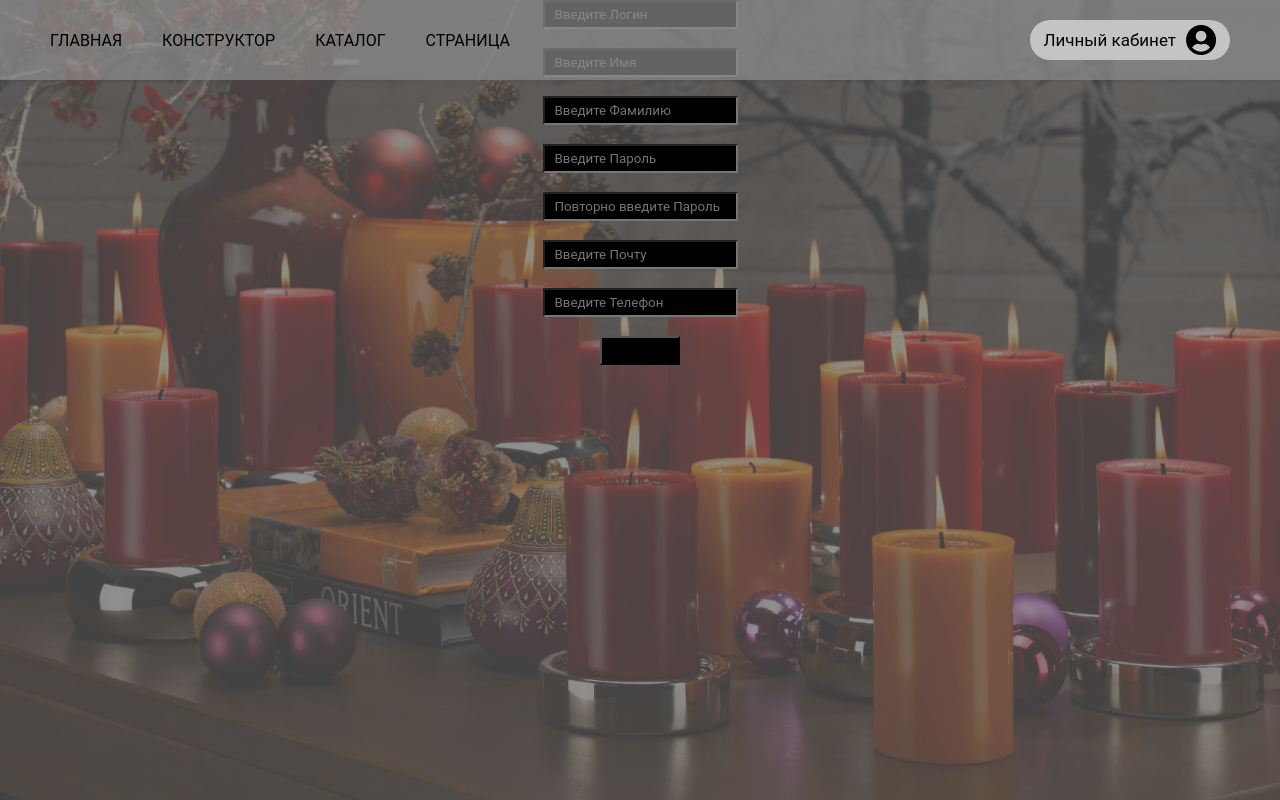
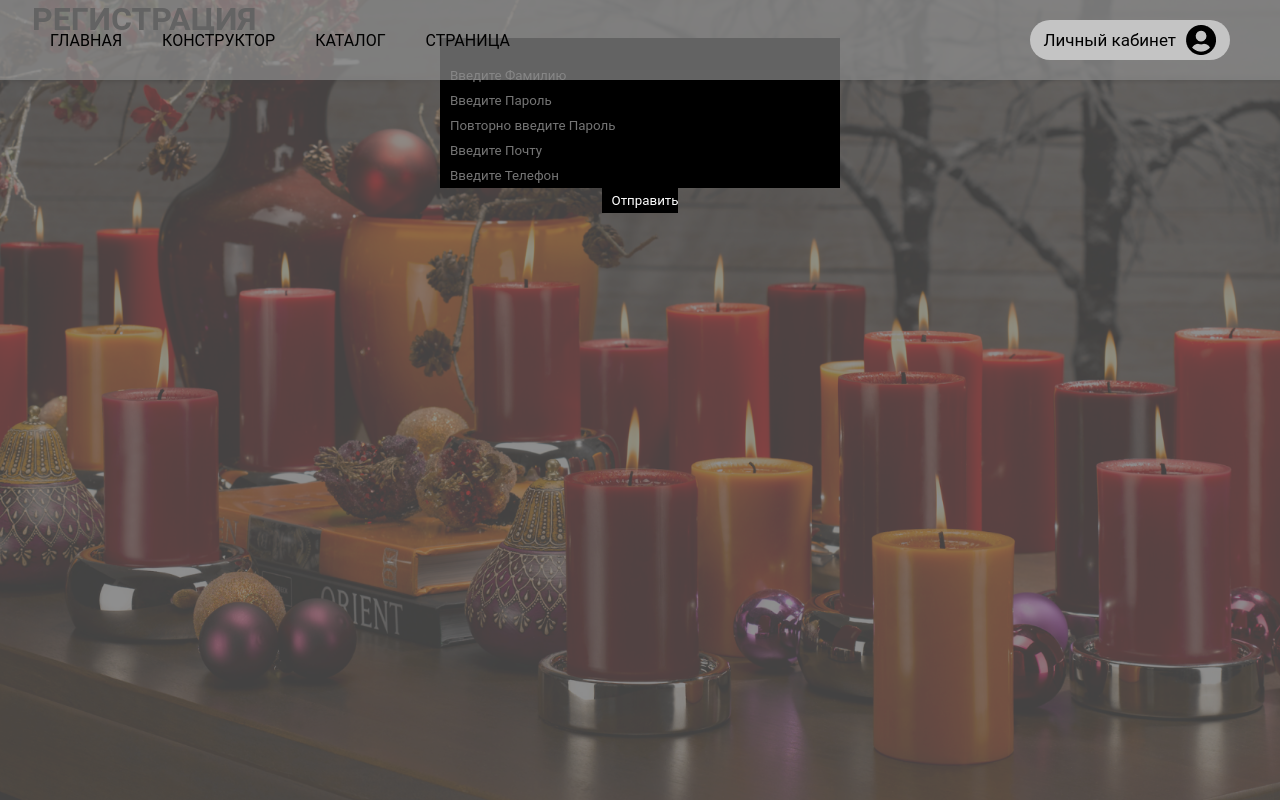
Before and after one commit to Sof7ik/candles, a PHP site: page /view/regPage.php in a window 1280 px wide. Run offline with PHP 8.4, Linux system fonts and the light colour scheme.

Commit message:
+regpage

```diff
--- a/index.php
+++ b/index.php
@@ -93,8 +93,6 @@
             <?include './view/constructor.html'?>
           </div>
 
-
-
         </div>
       </main>
 
--- a/view/regPage.php
+++ b/view/regPage.php
@@ -15,17 +15,54 @@
 
     <div class="wrapper">
 
-        <form method='POST' action='/controller/php/reg.php'>
-            <input type='text' placeholder='Введите Логин' id='loginU' name='loginU' required autofocus><br>
-            <input type='text' placeholder='Введите Имя' id='nameU' name='nameU' required><br>
-            <input type='text' placeholder='Введите Фамилию' id='surnameU' name='surnameU' required><br>
-            <input type='password' placeholder='Введите Пароль' id='passwordU' name='passwordU' required><br>
-            <input type='password' placeholder='Повторно введите Пароль' id='repeatPasswordU' name='repeatPasswordU' required><br>
-            <input type='email' placeholder='Введите Почту' id='emailU' name='emailU' required><br>
-            <input type='tel' placeholder='Введите Телефон' id='telU' name='telU' required><br>
-            <input type='submit' value='Отправить' id='button' name='button'>
-        </form>
+        <main>
 
+            <div class="container">
+                <div class="form-wrapper" style="min-height: 100vh;">
+
+                    <h1>РЕГИСТРАЦИЯ</h1>
+
+                    <form method='POST' action='/controller/php/reg.php'>
+                        <input type='text'
+                        laceholder='Введите Имя'
+                        id='nameU'
+                        name='nameU'
+                        required>
+
+                        <input type='text'
+                        placeholder='Введите Фамилию'
+                        id='surnameU'
+                        name='surnameU'
+                        required>
+
+                        <input type='password'
+                        placeholder='Введите Пароль'
+                        id='passwordU'
+                        name='passwordU'
+                        required>
+
+                        <input type='password'
+                        placeholder='Повторно введите Пароль'
+                        id='repeatPasswordU'
+                        name='repeatPasswordU'
+                        required>
+
+                        <input type='email'
+                        placeholder='Введите Почту'
+                        id='emailU'
+                        name='emailU'
+                        required>
+
+                        <input type='tel'
+                        placeholder='Введите Телефон'
+                        id='telU' name='telU'
+                        required>
+
+                        <input type='submit' value='Отправить' id='button' name='button'>
+                    </form>
+                </div>
+            </div>
+        </main>
     </div>
 
     <script src="/controller/js/login-window.js"></script>
--- a/view/resources/css/index.css
+++ b/view/resources/css/index.css
@@ -105,7 +105,7 @@ div.candles__candle:hover
 
 div.candles__candle.sale::before
 {
-    background-image: url('/view/resources/img/pics/ibbon.png');
+    background-image: url('/view/resources/img/pics/ribbon.png');
 }
 
 div.candles__candle.top::before
--- a/view/resources/css/registration.css
+++ b/view/resources/css/registration.css
@@ -14,5 +14,13 @@ form input
     text-indent: 10px;
     background-color: #000;
 
-    border:
+    border: none;
+    outline: none;
+
+    color: #fff;
 }
+
+form input:not(input[type="submit"])
+{
+    width: 400px;
+}
```
